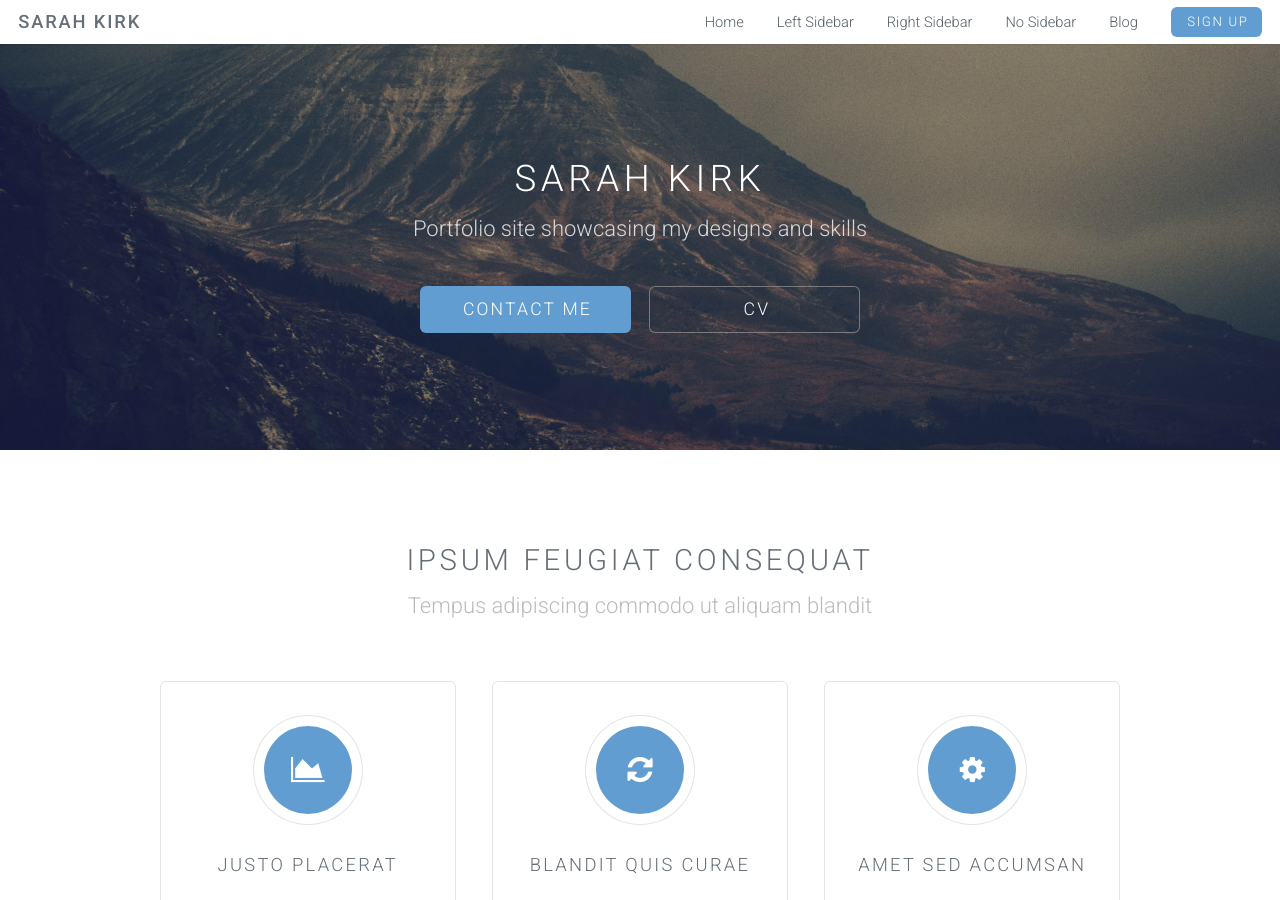
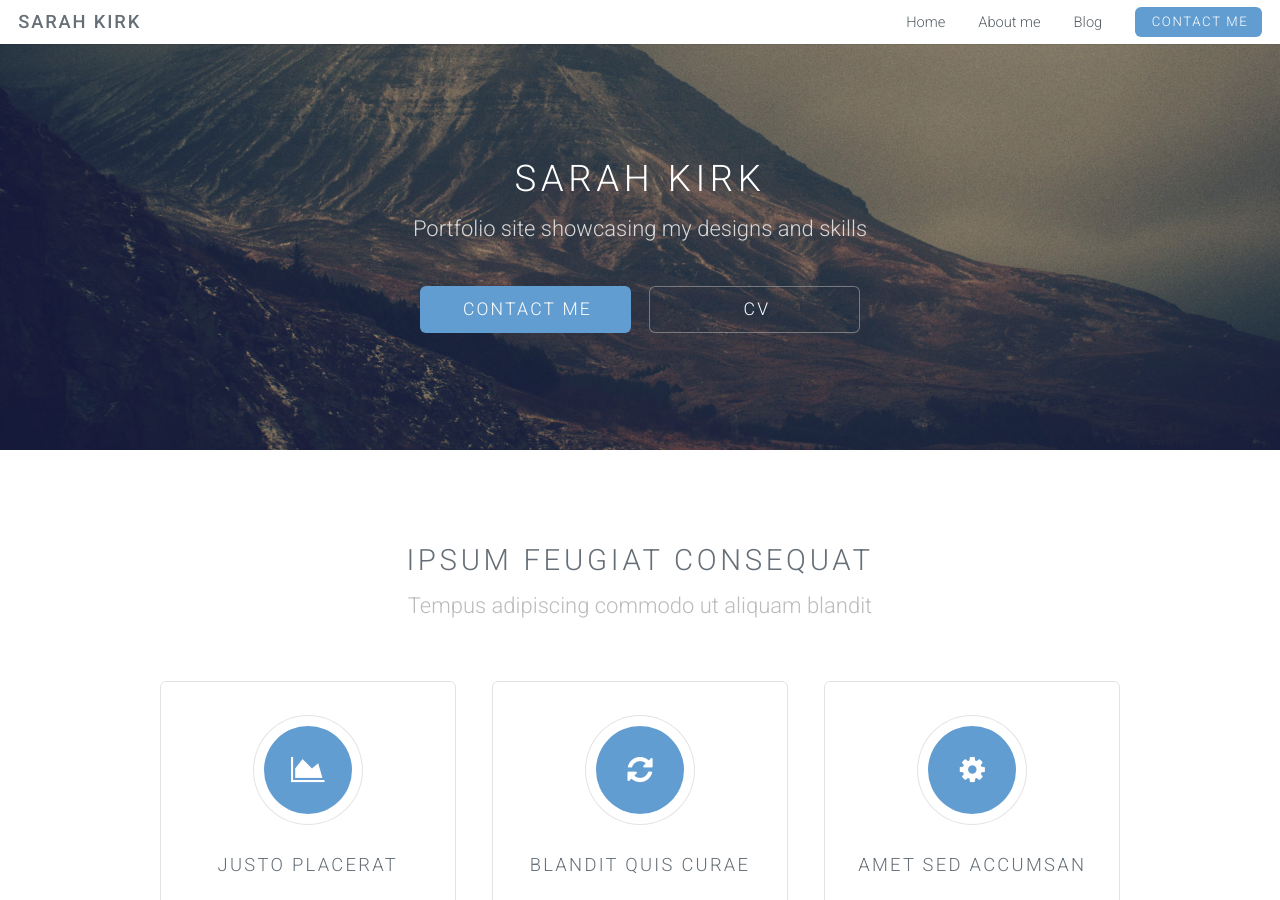
Before and after one commit to Kharsikar/kharsikar.github.io, a Jekyll site: the page built from index.html, in a window 1280 px wide and 900 px high. Built offline with Jekyll 4.4.1, drawn with Linux system fonts in a browser that asks for light colours.

Commit message:
Updated navigation bar

```diff
--- a/_includes/header.html
+++ b/_includes/header.html
@@ -4,16 +4,16 @@
     <nav id="nav">
         <ul>
             <li><a href="{{ site.baseurl }}/">Home</a></li>
-            <li><a href="{{ site.baseurl }}/left-sidebar.html">Left Sidebar</a></li>
-            <li><a href="{{ site.baseurl }}/right-sidebar.html">Right Sidebar</a></li>
-            <li><a href="{{ site.baseurl }}/no-sidebar.html">No Sidebar</a></li>
+<!--             <li><a href="{{ site.baseurl }}/left-sidebar.html">Left Sidebar</a></li> -->
+<!--             <li><a href="{{ site.baseurl }}/right-sidebar.html">Right Sidebar</a></li> -->
+            <li><a href="{{ site.baseurl }}/no-sidebar.html">About me</a></li>
             <li><a href="{{ site.baseurl }}/blog.html">Blog</a></li>
             {% for page in site.pages %}
                   {% if page.title %}
                     <li><a class="page-link" href="{{ page.url | prepend: site.baseurl }}">{{ page.title }}</a></li>
                   {% endif %}
             {% endfor %}
-            <li><a href="#" class="button special">Sign Up</a></li>
+            <li><a href="mailto:sarahek7@gmail.com" class="button special">Contact me</a></li>
         </ul>
     </nav>
 </header>
```
